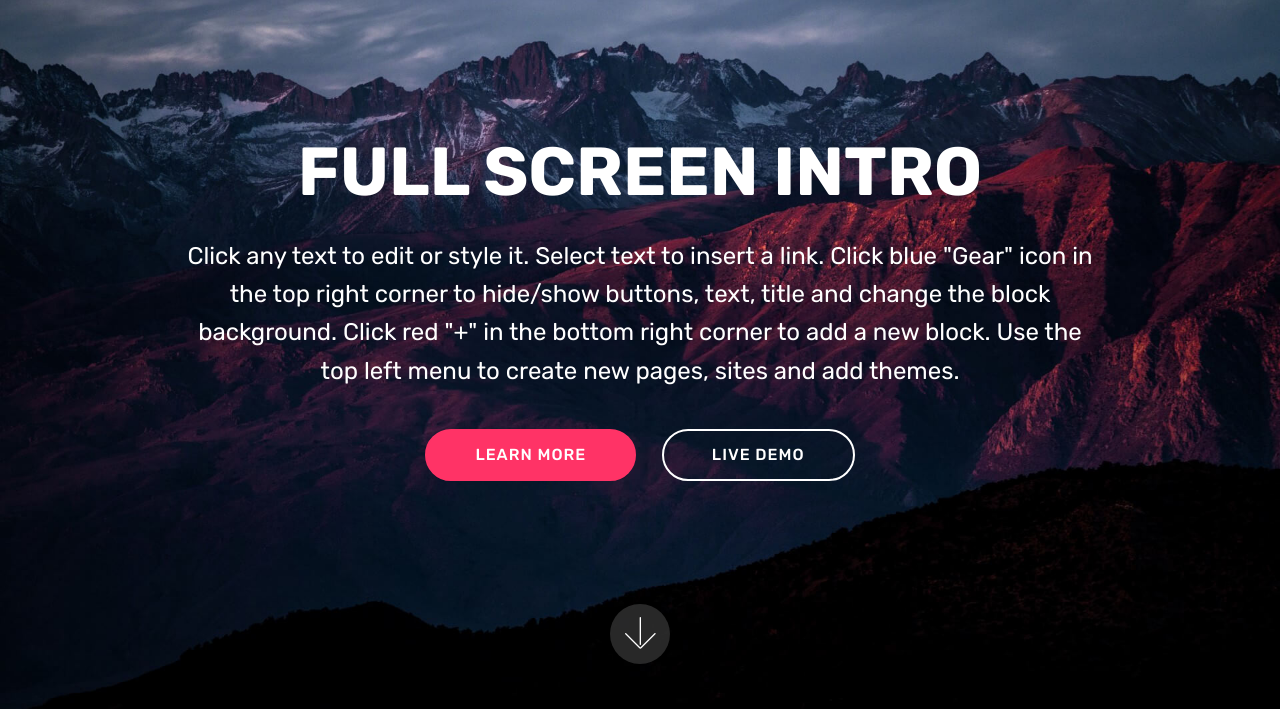
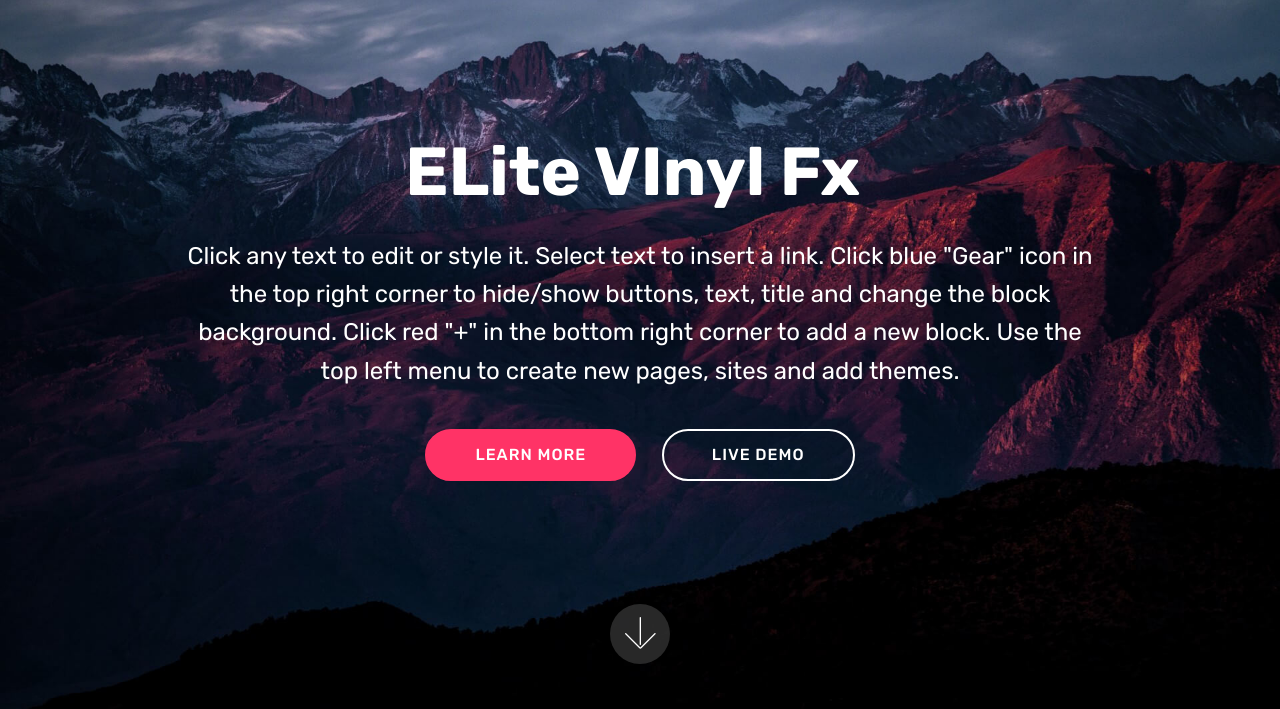
Before and after one commit to Elitevinylfx/test.github.io, a plain HTML site: page index.html in a window 1280 px wide. Shown: the part 91-800 px from the top of the page. Drawn offline with Linux system fonts and the light colour scheme; files whose address does not match are found by name.

Commit message:
create github pages

```diff
--- a/index.html
+++ b/index.html
@@ -75,7 +75,7 @@
     </nav>
 </section>
 
-<section class="engine"><a href="https://mobiri.se/d">free web maker</a></section><section class="cid-qTkA127IK8 mbr-fullscreen mbr-parallax-background" id="header2-1">
+<section class="engine"><a href="https://mobiri.se/m">free web design templates</a></section><section class="cid-qTkA127IK8 mbr-fullscreen mbr-parallax-background" id="header2-1">
 
 
 
@@ -84,9 +84,7 @@
     <div class="container align-center">
         <div class="row justify-content-md-center">
             <div class="mbr-white col-md-10">
-                <h1 class="mbr-section-title mbr-bold pb-3 mbr-fonts-style display-1">
-                    FULL SCREEN INTRO
-                </h1>
+                <h1 class="mbr-section-title mbr-bold pb-3 mbr-fonts-style display-1">ELite VInyl Fx&nbsp;</h1>
 
                 <p class="mbr-text pb-3 mbr-fonts-style display-5">
                     Click any text to edit or style it. Select text to insert a link. Click blue "Gear" icon in the top right corner to hide/show buttons, text, title and change the block background. Click red "+" in the bottom right corner to add a new block. Use the top left menu to create new pages, sites and add themes.
```
Also changed, not shown: 1 other file.
